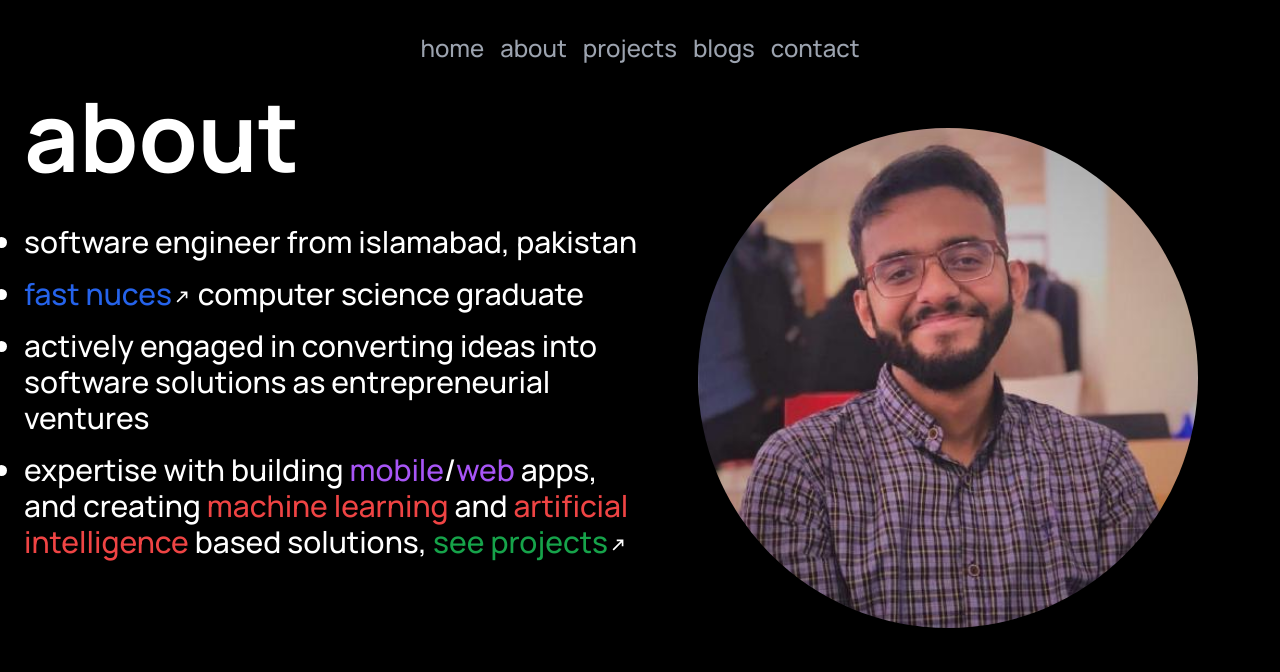
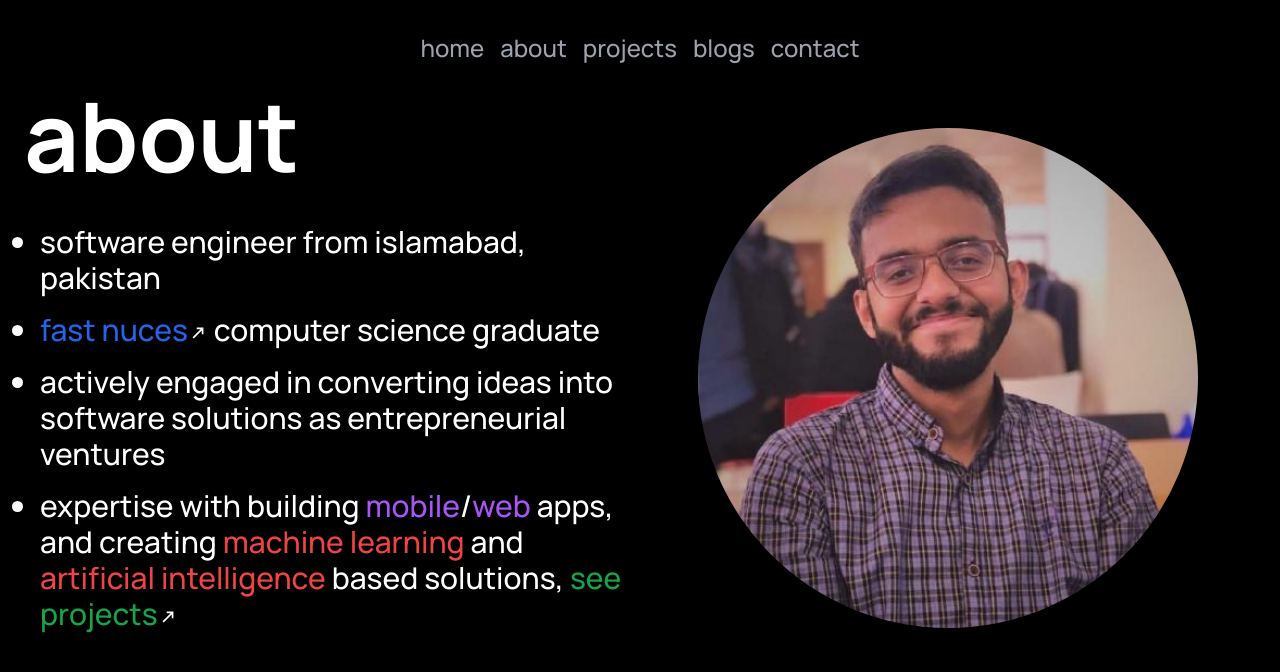
Before and after one commit to umarwaseeem/muhammadumarwaseem, a Next.js app: page /about in a window 1280 px wide. Shown: the top 672 px of the page. Built offline with nearby package versions, Linux system fonts and the light colour scheme.

Commit message:
padding for bullets

```diff
--- a/app/about/page.js
+++ b/app/about/page.js
@@ -7,7 +7,7 @@ export default function About() {
             {/* Left side content */}
             <div className="flex flex-col lg:w-1/2 justify-center items-center lg:items-start lg:justify-start h-fit lg:h-full">
                 <h2 className="font-bold text-4xl lg:text-8xl text-white mb-16 lg:mb-10 lg:mr-8">about</h2>
-                <ul className="text-white text-xl lg:text-3xl mb-4 lg:mb-6 text-left lg:text-left list-disc">
+                <ul className="text-white text-xl lg:text-3xl mb-4 lg:mb-6 text-left lg:text-left list-disc px-4">
                     <li className="mb-4">
                         software engineer from islamabad, pakistan
                     </li>
```
